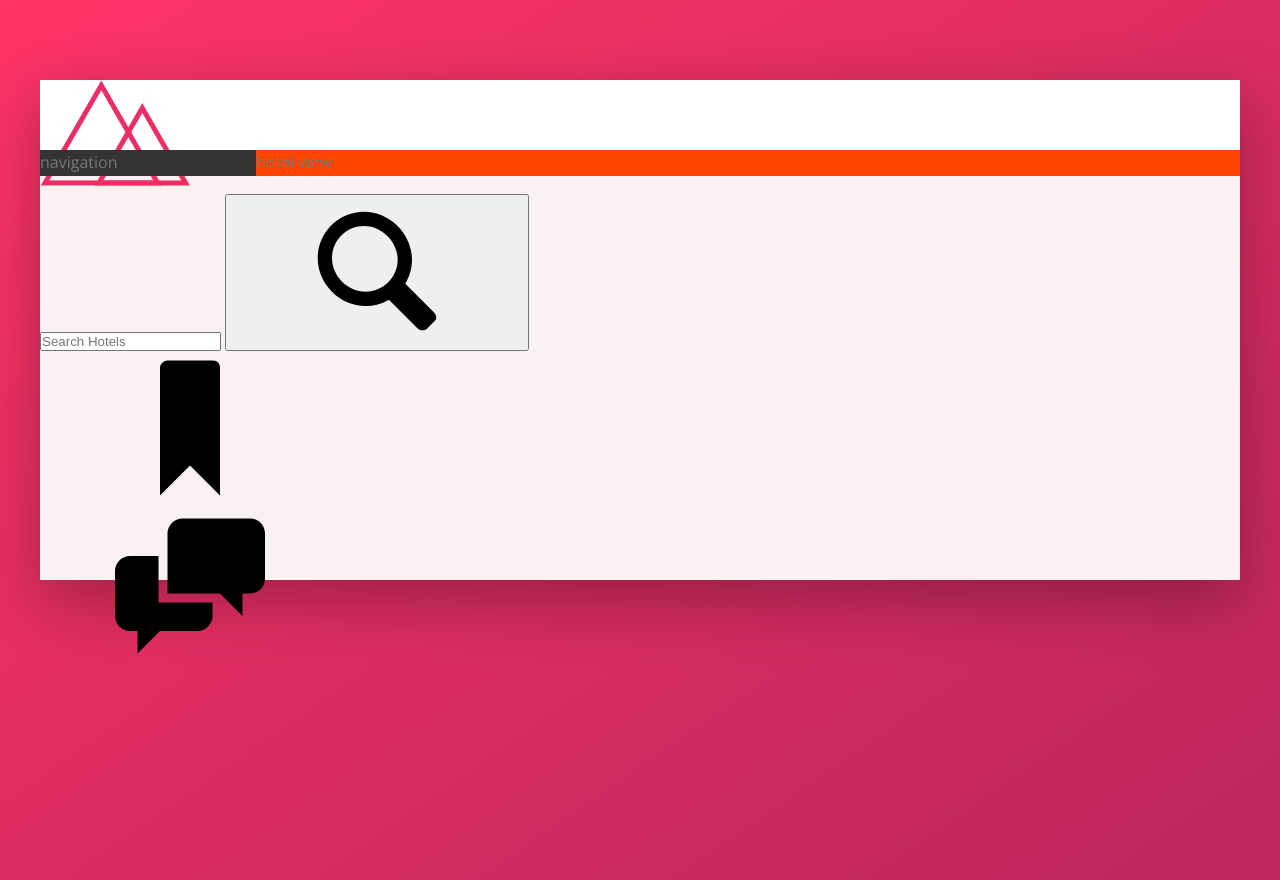
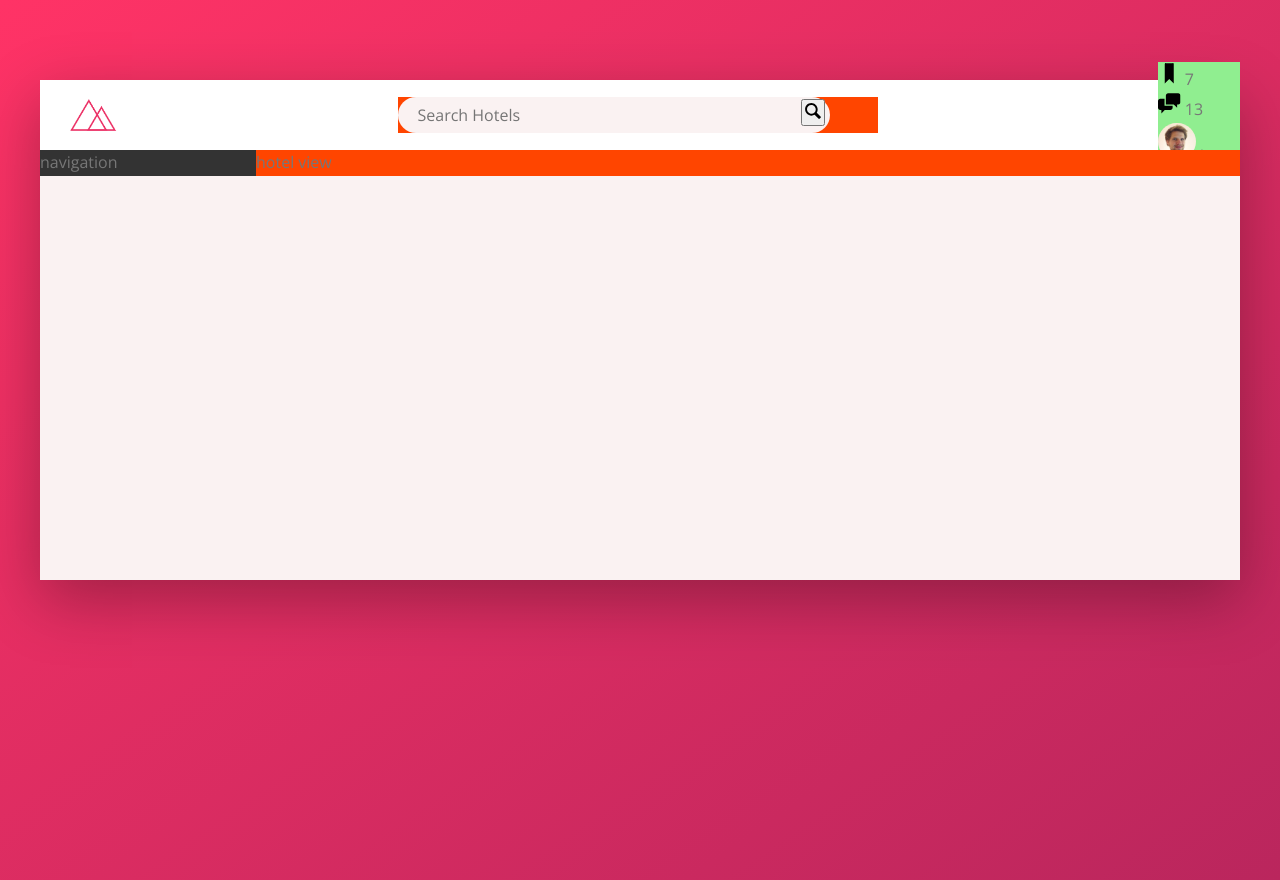
Before and after one commit to Okumu87/Trillo, a website: page index.html in a window 1280 px wide. Drawn offline with nearby package versions, Linux system fonts and the light colour scheme.

Commit message:
working on header

```diff
--- a/index.html
+++ b/index.html
@@ -18,25 +18,45 @@
       <header class="header">
         <img src="img/logo.png" alt="trillo logo" class="logo" />
         <form action="#" class="search">
-          <input type="text" class="search__input" placeholder="Search Hotels">
+          <input
+            type="text"
+            class="search__input"
+            placeholder="Search Hotels"
+          />
+
           <button class="Search__button">
             <svg class="search__icon">
-              <use xlink:href = "img/sprite.svg#icon-magnifying-glass
-"     ></use>
+              <use
+                xlink:href="img/sprite.svg#icon-magnifying-glass
+"
+              ></use>
             </svg>
           </button>
-      <nav class="user-nav">
+        </form>
+
+        <nav class="user-nav">
           <div class="user-nav__icon-box">
-                <svg class="user-nav__icon">
-              <use xlink:href = "img/sprite.svg#icon-bookmark"></use>
+            <svg class="user-nav__icon">
+              <use xlink:href="img/sprite.svg#icon-bookmark"></use>
             </svg>
+            <span class="user-nav__notification">7</span>
           </div>
-               <div class="user-nav__icon-box">
-                <svg class="user-nav__icon">
-              <use xlink:href = "img/sprite.svg#icon-chat"></use>
+
+          <div class="user-nav__icon-box">
+            <svg class="user-nav__icon">
+              <use xlink:href="img/sprite.svg#icon-chat"></use>
             </svg>
+            <span class="user-nav__notification">13</span>
           </div>
-      </nav>
+          <div class="user-nav__user">
+            <img
+              src="img/user.jpg"
+              alt="user photo"
+              class="user-nav__user-photo"
+            />
+            <span class="user-nav__user-name">Jonas</span>
+          </div>
+        </nav>
       </header>
 
       <div class="content">
--- a/sass/_components.scss
+++ b/sass/_components.scss
@@ -0,0 +1,74 @@
+////////////////////// logo
+
+.logo {
+  height: 3.25rem;
+  margin-left: 3rem;
+}
+//////////////////////// search
+.search {
+  background-color: orangered;
+  flex: 0 0 40%;
+  align-items: center;
+  justify-content: center;
+  &__input {
+    font-family: inherit;
+    font-size: inherit;
+    color: inherit;
+    background-color: var(--color-grey-light-2);
+    border: none;
+    padding: 0.7rem 2rem;
+    border-radius: 100px;
+    width: 90%;
+    transition: all 0.2s;
+    margin-right: -3.25rem;
+
+    &:focus {
+      outline: none;
+      width: 100%;
+      background-color: var(--color-grey-light-3);
+    }
+  }
+
+  &__button {
+    border: none;
+    background-color: var(--color-grey-light-2);
+
+    &:focus {
+      outline: none;
+    }
+
+    &:active {
+      transform: translateY(2px);
+    }
+  }
+
+  &__icon {
+    height: 2rem;
+    width: 2rem;
+  }
+}
+//////////////////////// user navigation
+
+.user-nav {
+  background-color: lightgreen;
+  &__icon-box {
+  }
+
+  &__icon {
+    height: 2.25rem;
+    width: 2.25rem;
+  }
+  &__notification {
+  }
+
+  &__user {
+  }
+
+  &__user-photo {
+    height: 3.75rem;
+    border-radius: 50%;
+  }
+
+  &__user-name {
+  }
+}
--- a/sass/_layout.scss
+++ b/sass/_layout.scss
@@ -10,6 +10,9 @@
   height: 7rem;
   background-color: #fff;
   border-bottom: var(--color-grey-light-2);
+  display: flex;
+  justify-content: space-between;
+  align-items: center;
 }
 
 .content {
```
Also changed, not shown: css/style.css.
